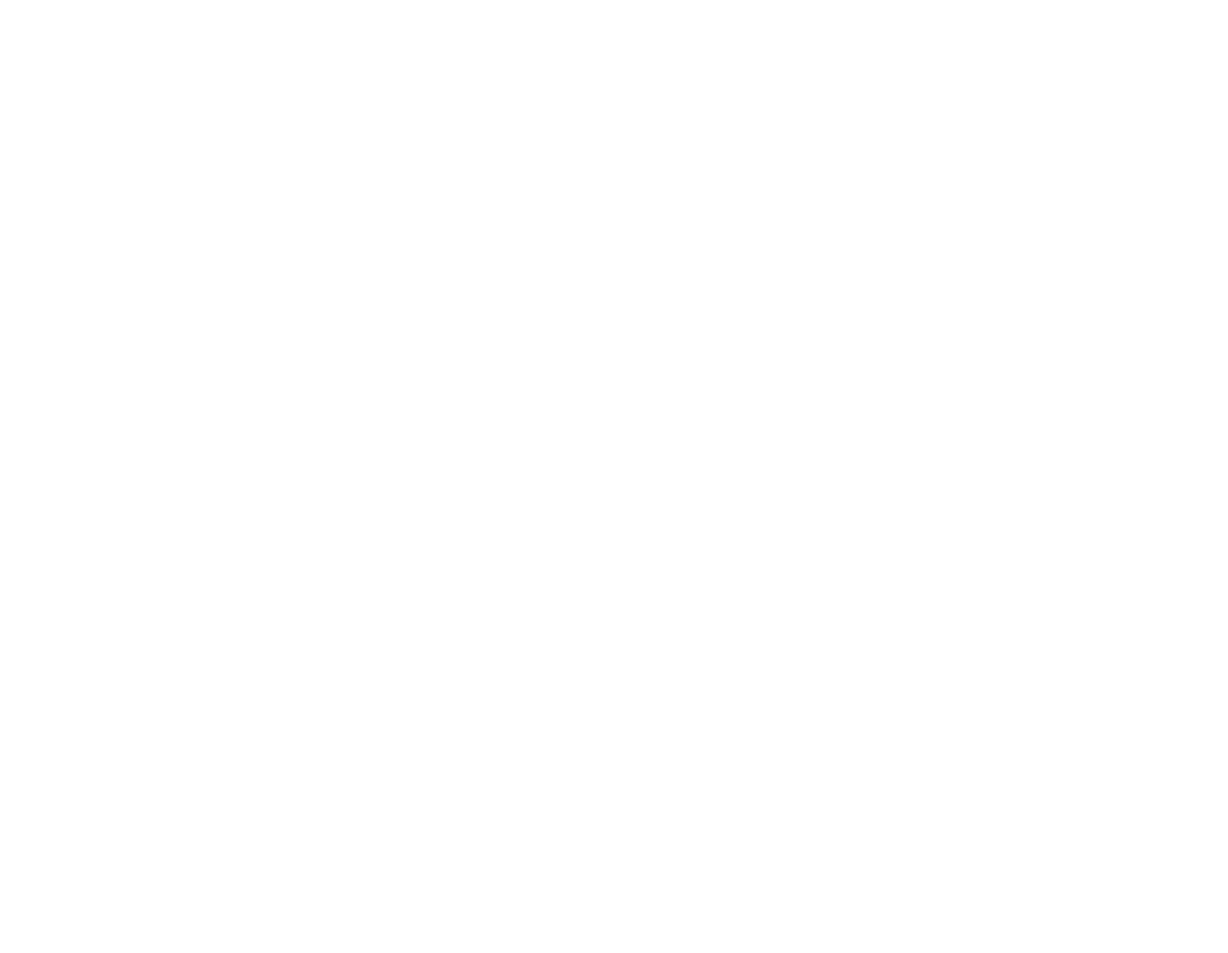
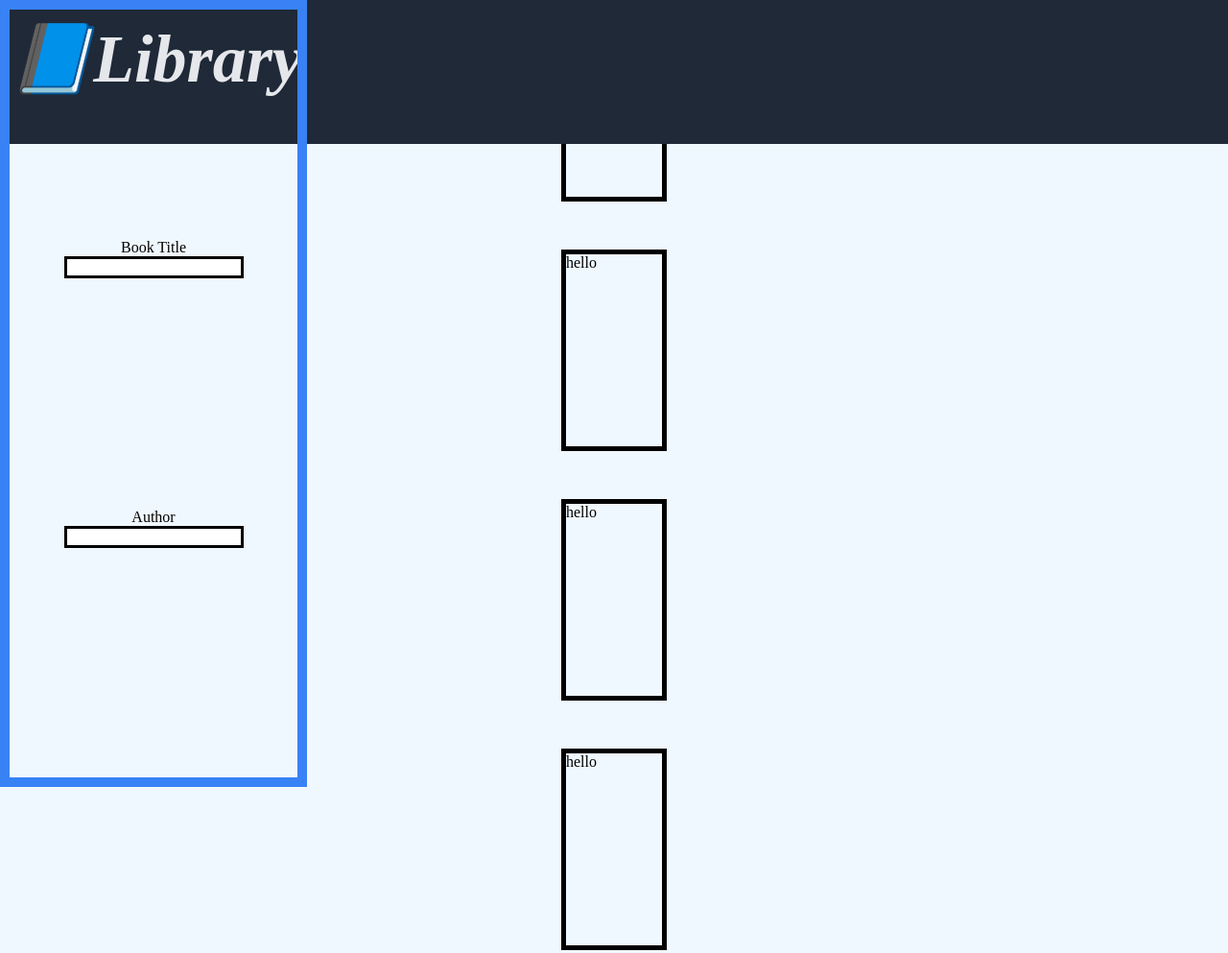
Before and after one commit to akagam1/library, a plain HTML site: page index.html in a window 1280 px wide. Shown: the top 993 px of the page at 96% size. Before the commit the page ends 800 px from the top, so only its background shows below. Drawn offline with Linux system fonts and the light colour scheme.

Commit message:
layout complete

```diff
--- a/index.html
+++ b/index.html
@@ -2,8 +2,36 @@
 <html>
 <head>
   <meta charset="utf-8">
-  <title>Etch a Sketch</title>
+  <title>Library</title>
   <link rel="stylesheet" href="style.css">
   <script src="library.js" defer></script>
 </head>
+<body>
+  <div class="header">📘Library</div>
+  <div class="container">
+    <div class="left">
+    <div class="menu">
+      <form>
+        <div class="form1">
+        <label for="book">Book Title</label><br>
+        <input type="text"><br>
+        </div>
+      </form>
+      <form>
+        <div class="form2">
+        <label for="author">Author</label><br>
+        <input type="text">
+        </div>
+      </form>
+    </div>
+    </div>
+    <div class="content">
+      <div class="hi">hello</div>
+      <div class="hi">hello</div>
+      <div class="hi">hello</div>
+      <div class="hi">hello</div>
+      <div class="hi">hello</div>
+    </div>
+  </div>
+</body>
 </html>
--- a/library.js
+++ b/library.js
@@ -1,13 +1,19 @@
 let myLibrary = [];
 
-function Book(title, author, pages, status) {
-    this.title = title;
-    this.author = author;
-    this.pages = pages;
-    this.status = status;
+class Book {
+    constructor(title, author, pages, readStatus){
+        this.title = title;
+        this.author = author;
+        this.pages = pages;
+        this.status = readStatus;
+    }
 }
 
-function addBookToLibrary() {
-    const book = new Book(title, author, pages, status);
+function addBook(title, author, pages, readStatus) {
+    const book = new Book(title, author, pages, readStatus);
     myLibrary.push(book);
 }
+
+//Associate each DOM element with index
+//When removing book we can access the index attribute and pop it from the array
+//Then call function and re-draw the book cards on the screen by looping through the array
--- a/style.css
+++ b/style.css
@@ -0,0 +1,62 @@
+body {
+    display: flex;
+    flex-direction: column;
+    margin:0;
+}
+
+.content {
+    width: 100%;
+    height: 100%;
+    background-color: aliceblue;
+    display: flex;
+    flex-direction: column;
+    align-items: center;
+    overflow-y: auto;
+}
+
+.hi {
+    width: 100px;
+    height: 200px;
+    border: 5px solid black;
+    margin-bottom:50px;
+}
+
+.container {
+    display: flex;
+    overflow: hidden;
+}
+
+.header {
+    width: 100%;
+    height: 130px;
+    padding-top: 20px;
+    padding-left: 10px;
+    background-color: #1f2937;
+    color: #e5e7eb;
+    font-size: 70px;
+    font-weight: bolder;
+    font-style:italic;
+    position: fixed;
+
+}
+
+
+.menu {
+    float: left;
+    width: 300px;
+    border: 10px solid #3882f6;
+    display: flex;
+    flex-direction: column;
+    align-items: center;
+    justify-content: space-evenly;
+    height:100%;
+    position: fixed;
+}
+
+input {
+    border: 3px solid black;
+}
+
+.form1, .form2 {
+    text-align: center;
+}
```
Also changed, not shown: 1 other file.
